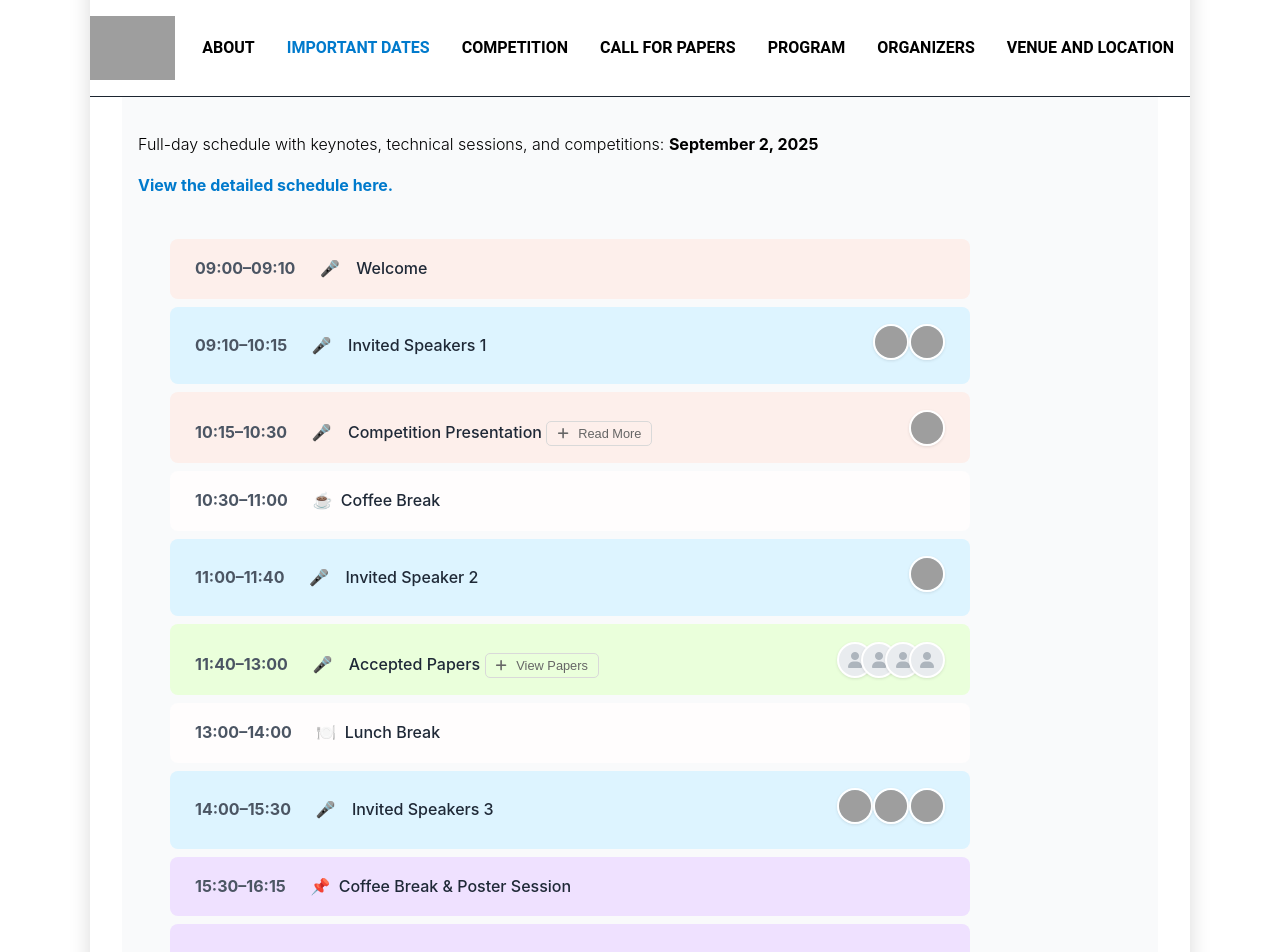
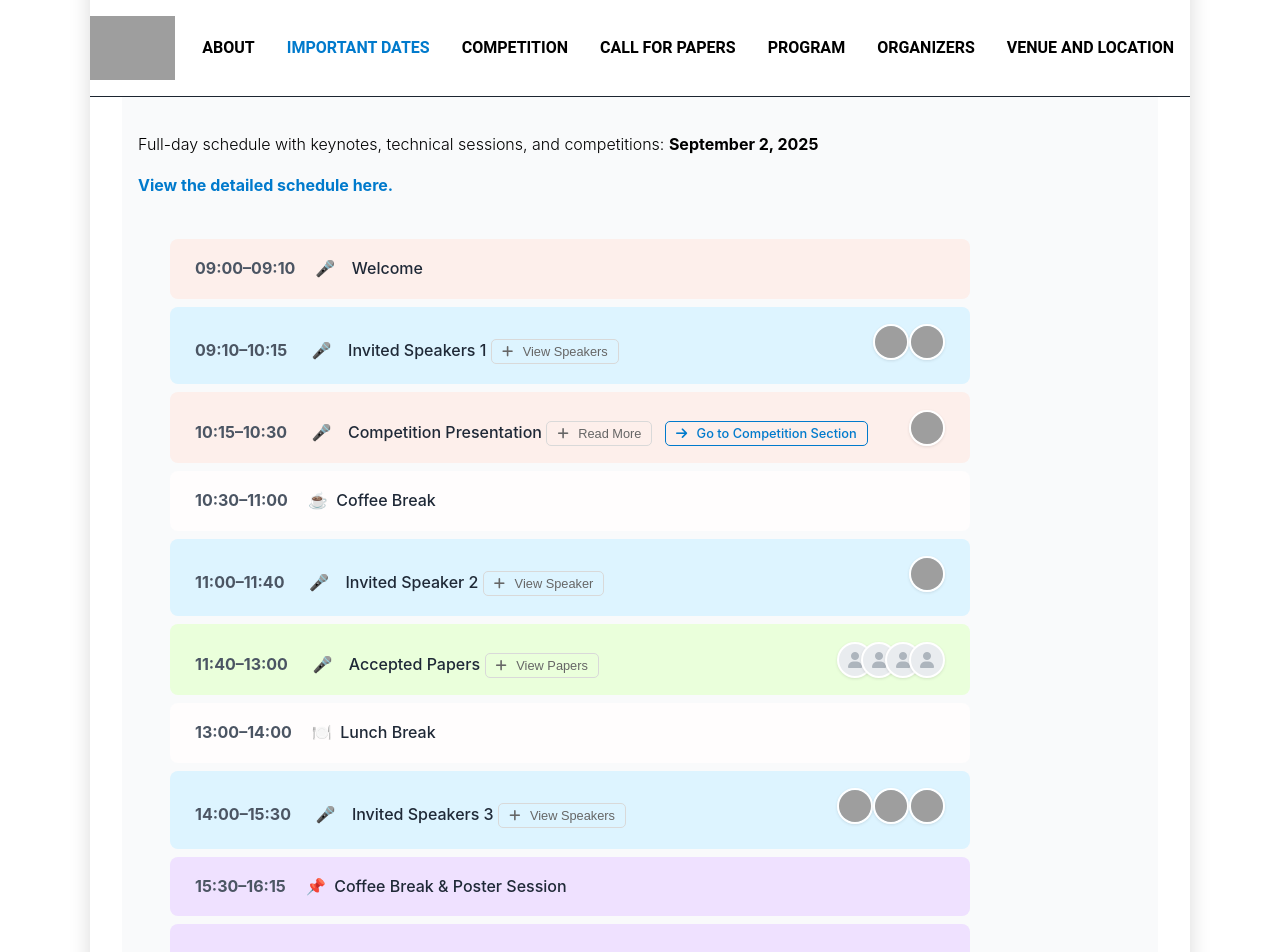
Before and after one commit to comrob/ecmr25slam, a Jekyll site: the page built from docs/index.markdown, in a window 1280 px wide and 1400 px high, scrolled down 4051 px, cut to the strip 0-952 px from the top of the window. Built offline with Jekyll 4.4.1, drawn with Linux system fonts in a browser that asks for light colours; grey boxes are pictures that could not be loaded.

Commit message:
Update the schedule again

```diff
--- a/docs/assets/css/style.css
+++ b/docs/assets/css/style.css
@@ -1058,6 +1058,30 @@
   margin-left: 5px;
 }
 
+.schedule-link-btn {
+  background-color: transparent;
+  border: 1px solid var(--primary-color);
+  color: var(--primary-color);
+  padding: 4px 10px;
+  font-size: 0.8rem;
+  font-weight: 500;
+  border-radius: 5px;
+  cursor: pointer;
+  margin-left: 8px; /* Space next to the "Read More" button */
+  text-decoration: none;
+  vertical-align: middle; /* Aligns with the other button */
+  transition: all 0.2s ease;
+}
+
+.schedule-link-btn:hover {
+  background-color: var(--primary-color);
+  color: white;
+}
+
+.schedule-link-btn i {
+  margin-right: 6px;
+}
+
 /* --- Styles for Dataset Cards --- */
 
 .dataset-grid {
--- a/docs/assets/js/script.js
+++ b/docs/assets/js/script.js
@@ -73,10 +73,28 @@
 });
 
 // Add this function inside your existing <script> tag
-function toggleDetails(button) {
-  const details = button.nextElementSibling;
-  const isHidden = details.style.display === "none" || details.style.display === "";
+function toggleDetails(clickedButton) {
+  // Find the parent div that contains both the button and the details
+  const parentDiv = clickedButton.parentElement;
+  // Find the details section within that parent
+  const targetDetails = parentDiv.querySelector('.expandable-details');
 
-  details.style.display = isHidden ? "block" : "none";
-  button.innerHTML = isHidden ? '<i class="fa-solid fa-minus"></i> Show Less' : '<i class="fa-solid fa-plus"></i> Read More';
+  // Check if the section we clicked is already open
+  const isCurrentlyOpen = targetDetails.style.display === "block";
+
+  // --- Step 1: Close all open sections and reset all buttons ---
+  document.querySelectorAll('.expandable-details').forEach(details => {
+    details.style.display = 'none';
+  });
+
+  document.querySelectorAll('.details-toggle-btn').forEach(button => {
+    const openText = button.getAttribute('data-open-text');
+    button.innerHTML = `<i class="fa-solid fa-plus"></i> ${openText}`;
+  });
+
+  // --- Step 2: If the section we clicked was closed, open it ---
+  if (!isCurrentlyOpen) {
+    targetDetails.style.display = 'block';
+    clickedButton.innerHTML = '<i class="fa-solid fa-minus"></i> Show Less';
+  }
 }
--- a/docs/index.markdown
+++ b/docs/index.markdown
@@ -251,132 +251,103 @@
 
 <ul class="date-list">
     <li class="event-speech event-organization">
-        <div>
-            <span class="date-label"><strong>09:00–09:10</strong></span>
-            <span class="date-value">Welcome</span>
-        </div>
+        <div><span class="date-label"><strong>09:00–09:10</strong></span><span class="date-value">Welcome</span></div>
     </li>
     <li class="event-speech event-invited">
         <div>
             <span class="date-label"><strong>09:10–10:15</strong></span>
             <span class="date-value">Invited Speakers 1</span>
+            <button class="details-toggle-btn" data-open-text="View Speakers" onclick="toggleDetails(this)"><i class="fa-solid fa-plus"></i> View Speakers</button>
+            <div class="expandable-details" style="display: none;">
+                <ul class="paper-list">
+                    {% assign session_speakers = site.data.speakers | where: "session", 1 %}{% for speaker in session_speakers %}<li class="paper-entry"><span class="paper-time">{{ speaker.time }}</span><div class="paper-details"><strong class="paper-author">{{ speaker.name }} {% if speaker.online %}<span class="online-badge small">online</span>{% endif %}</strong><em class="paper-title">"{{ speaker.topic }}"</em></div></li>{% endfor %}
+                </ul>
+            </div>
         </div>
         <div class="schedule-speakers">
-            {% assign speaker = site.data.speakers | where: "id", "speaker-artan" | first %}
-            <a href="#{{ speaker.id }}" data-tooltip="9:10-9:40 - {{ speaker.name }}: '{{ speaker.topic }}'">
-                <img class="speaker-avatar" src="{{ speaker.image | absolute_url }}" alt="{{ speaker.name }}">
-            </a>
-            {% assign speaker = site.data.speakers | where: "id", "speaker-giammarino" | first %}
-            <a href="#{{ speaker.id }}" data-tooltip="9:40-10:15 - {{ speaker.name }}: '{{ speaker.topic }}'">
-                <img class="speaker-avatar" src="{{ speaker.image | absolute_url }}" alt="{{ speaker.name }}">
-            </a>
+            {% assign session_speakers = site.data.speakers | where: "session", 1 %}{% for speaker in session_speakers %}<a href="#{{ speaker.id }}" data-tooltip="{{ speaker.time }} - {{ speaker.name }}: '{{ speaker.topic }}'"><img class="speaker-avatar" src="{{ speaker.image | absolute_url }}" alt="{{ speaker.name }}"></a>{% endfor %}
         </div>
     </li>
     <li class="event-speech event-organization">
         <div>
             <span class="date-label"><strong>10:15–10:30</strong></span>
             <span class="date-value">Competition Presentation</span>
-            <button class="details-toggle-btn" onclick="toggleDetails(this)"><i class="fa-solid fa-plus"></i> Read More</button>
-            <div class="expandable-details" style="display: none;">
-                {{ site.data.schedule_details.competition_presentation }}
-            </div>
+            <button class="details-toggle-btn" data-open-text="Read More" onclick="toggleDetails(this)"><i class="fa-solid fa-plus"></i> Read More</button>
+
+            <a href="#competition" class="schedule-link-btn">
+                <i class="fa-solid fa-arrow-right"></i> Go to Competition Section
+            </a>
+
+            <div class="expandable-details" style="display: none;">{{ site.data.schedule_details.competition_presentation }}</div>
         </div>
         <div class="schedule-speakers">
-            <img class="speaker-avatar" src="{{ 'https://media.licdn.com/dms/image/v2/D4E03AQE5MzRZjq0poQ/profile-displayphoto-shrink_800_800/B4EZR1EgpCHMAg-/0/1737130904524?e=1756339200&v=beta&t=qO6kKkLkiYI-hRuQ-_dbHWKujQ8G5imRT7r8Unh5Ljw' | absolute_url }}" alt="Vsevolod Hulchuk">
+            <img class="speaker-avatar" src="{{ site.data.organizers[0].image | absolute_url }}" alt="Vsevolod Hulchuk">
         </div>
     </li>
     <li class="event-break event-coffee">
-        <div>
-            <span class="date-label"><strong>10:30–11:00</strong></span>
-            <span class="date-value">Coffee Break</span>
-        </div>
+        <div><span class="date-label"><strong>10:30–11:00</strong></span><span class="date-value">Coffee Break</span></div>
     </li>
     <li class="event-speech event-invited">
         <div>
             <span class="date-label"><strong>11:00–11:40</strong></span>
             <span class="date-value">Invited Speaker 2</span>
+            <button class="details-toggle-btn" data-open-text="View Speaker" onclick="toggleDetails(this)"><i class="fa-solid fa-plus"></i> View Speaker</button>
+            <div class="expandable-details" style="display: none;">
+                <ul class="paper-list">
+                    {% assign session_speakers = site.data.speakers | where: "session", 2 %}{% for speaker in session_speakers %}<li class="paper-entry"><span class="paper-time">{{ speaker.time }}</span><div class="paper-details"><strong class="paper-author">{{ speaker.name }}</strong><em class="paper-title">"{{ speaker.topic }}"</em></div></li>{% endfor %}
+                </ul>
+            </div>
         </div>
         <div class="schedule-speakers">
-            {% assign speaker = site.data.speakers | where: "id", "speaker-saska" | first %}
-            <a href="#{{ speaker.id }}" data-tooltip="11:00-11:40 - {{ speaker.name }}: '{{ speaker.topic }}'">
-                <img class="speaker-avatar" src="{{ speaker.image | absolute_url }}" alt="{{ speaker.name }}">
-            </a>
+            {% assign session_speakers = site.data.speakers | where: "session", 2 %}{% for speaker in session_speakers %}<a href="#{{ speaker.id }}" data-tooltip="{{ speaker.time }} - {{ speaker.name }}: '{{ speaker.topic }}'"><img class="speaker-avatar" src="{{ speaker.image | absolute_url }}" alt="{{ speaker.name }}"></a>{% endfor %}
         </div>
     </li>
     <li class="event-speech event-accepted">
         <div>
             <span class="date-label"><strong>11:40–13:00</strong></span>
             <span class="date-value">Accepted Papers</span>
-            <button class="details-toggle-btn" onclick="toggleDetails(this)"><i class="fa-solid fa-plus"></i> View Papers</button>
+            <button class="details-toggle-btn" data-open-text="View Papers" onclick="toggleDetails(this)"><i class="fa-solid fa-plus"></i> View Papers</button>
             <div class="expandable-details" style="display: none;">
                 <ul class="paper-list">
-                    {% for paper in site.data.papers %}
-                    <li class="paper-entry">
-                        <span class="paper-time">{{ paper.time }}</span>
-                        <strong class="paper-author">
-                            {{ paper.author }}
-                            {% if paper.online %}<span class="online-badge small">online</span>{% endif %}
-                        </strong>
-                        <em class="paper-title">{{ paper.title }}</em>
-                    </li>
-                    {% endfor %}
+                    {% for paper in site.data.papers %}<li class="paper-entry"><span class="paper-time">{{ paper.time }}</span><div class="paper-details"><strong class="paper-author">{{ paper.author }} {% if paper.online %}<span class="online-badge small">online</span>{% endif %}</strong><em class="paper-title">{{ paper.title }}</em></div></li>{% endfor %}
                 </ul>
             </div>
         </div>
         <div class="schedule-speakers">
-            <div class="speaker-avatar default-avatar"><i class="fa-solid fa-user"></i></div>
-            <div class="speaker-avatar default-avatar"><i class="fa-solid fa-user"></i></div>
-            <div class="speaker-avatar default-avatar"><i class="fa-solid fa-user"></i></div>
-            <div class="speaker-avatar default-avatar"><i class="fa-solid fa-user"></i></div>
+            <div class="speaker-avatar default-avatar"><i class="fa-solid fa-user"></i></div><div class="speaker-avatar default-avatar"><i class="fa-solid fa-user"></i></div><div class="speaker-avatar default-avatar"><i class="fa-solid fa-user"></i></div><div class="speaker-avatar default-avatar"><i class="fa-solid fa-user"></i></div>
         </div>
     </li>
     <li class="event-break lunch">
-        <div>
-            <span class="date-label"><strong>13:00–14:00</strong></span>
-            <span class="date-value">Lunch Break</span>
-        </div>
+        <div><span class="date-label"><strong>13:00–14:00</strong></span><span class="date-value">Lunch Break</span></div>
     </li>
     <li class="event-speech event-invited">
         <div>
             <span class="date-label"><strong>14:00–15:30</strong></span>
             <span class="date-value">Invited Speakers 3</span>
+            <button class="details-toggle-btn" data-open-text="View Speakers" onclick="toggleDetails(this)"><i class="fa-solid fa-plus"></i> View Speakers</button>
+            <div class="expandable-details" style="display: none;">
+                <ul class="paper-list">
+                    {% assign session_speakers = site.data.speakers | where: "session", 3 %}{% for speaker in session_speakers %}<li class="paper-entry"><span class="paper-time">{{ speaker.time }}</span><div class="paper-details"><strong class="paper-author">{{ speaker.name }} {% if speaker.online %}<span class="online-badge small">online</span>{% endif %}</strong><em class="paper-title">"{{ speaker.topic }}"</em></div></li>{% endfor %}
+                </ul>
+            </div>
         </div>
         <div class="schedule-speakers">
-            {% assign speaker = site.data.speakers | where: "id", "speaker-frosi" | first %}
-            <a href="#{{ speaker.id }}" data-tooltip="14:00-14:30 - {{ speaker.name }}: '{{ speaker.topic }}'">
-                <img class="speaker-avatar" src="{{ speaker.image | absolute_url }}" alt="{{ speaker.name }}">
-            </a>
-            {% assign speaker = site.data.speakers | where: "id", "speaker-dharmadhikari" | first %}
-            <a href="#{{ speaker.id }}" data-tooltip="14:30-15:00 - {{ speaker.name }}: '{{ speaker.topic }}'">
-                <img class="speaker-avatar" src="{{ speaker.image | absolute_url }}" alt="{{ speaker.name }}">
-            </a>
-            {% assign speaker = site.data.speakers | where: "id", "speaker-laconte" | first %}
-            <a href="#{{ speaker.id }}" data-tooltip="15:00-15:30 - {{ speaker.name }}: '{{ speaker.topic }}'">
-                <img class="speaker-avatar" src="{{ speaker.image | absolute_url }}" alt="{{ speaker.name }}">
-            </a>
+            {% assign session_speakers = site.data.speakers | where: "session", 3 %}{% for speaker in session_speakers %}<a href="#{{ speaker.id }}" data-tooltip="{{ speaker.time }} - {{ speaker.name }}: '{{ speaker.topic }}'"><img class="speaker-avatar" src="{{ speaker.image | absolute_url }}" alt="{{ speaker.name }}"></a>{% endfor %}
         </div>
     </li>
     <li class="event-poster coffee">
-        <div>
-            <span class="date-label"><strong>15:30–16:15</strong></span>
-            <span class="date-value">Coffee Break & Poster Session</span>
-        </div>
+        <div><span class="date-label"><strong>15:30–16:15</strong></span><span class="date-value">Coffee Break & Poster Session</span></div>
     </li>
     <li class="event-poster event-networking">
         <div>
             <span class="date-label"><strong>16:15–16:50</strong></span>
             <span class="date-value">World Cafe Discussion</span>
-            <button class="details-toggle-btn" onclick="toggleDetails(this)"><i class="fa-solid fa-plus"></i> Read More</button>
-            <div class="expandable-details" style="display: none;">
-                {{ site.data.schedule_details.world_cafe }}
-            </div>
+            <button class="details-toggle-btn" data-open-text="Read More" onclick="toggleDetails(this)"><i class="fa-solid fa-plus"></i> Read More</button>
+            <div class="expandable-details" style="display: none;">{{ site.data.schedule_details.world_cafe }}</div>
         </div>
     </li>
     <li class="event-speech event-organization">
-        <div>
-            <span class="date-label"><strong>16:50–17:05</strong></span>
-            <span class="date-value">Closing Remarks</span>
-        </div>
+        <div><span class="date-label"><strong>16:50–17:05</strong></span><span class="date-value">Closing Remarks</span></div>
     </li>
 </ul>
 </div>
@@ -385,7 +356,9 @@
 
 <h3>Invited speakers</h3>
 <div class="image-info-grid small">
-    {% for speaker in site.data.speakers %}
+    {% assign sorted_speakers = site.data.speakers | sort: "order" %}
+
+    {% for speaker in sorted_speakers %}
     <div id="{{ speaker.id }}" class="image-info-card">
         <img src="{{ speaker.image | absolute_url }}">
         <div class="card-content">
```
Also changed, not shown: docs/_data/speakers.yaml (+63 -0 lines).
